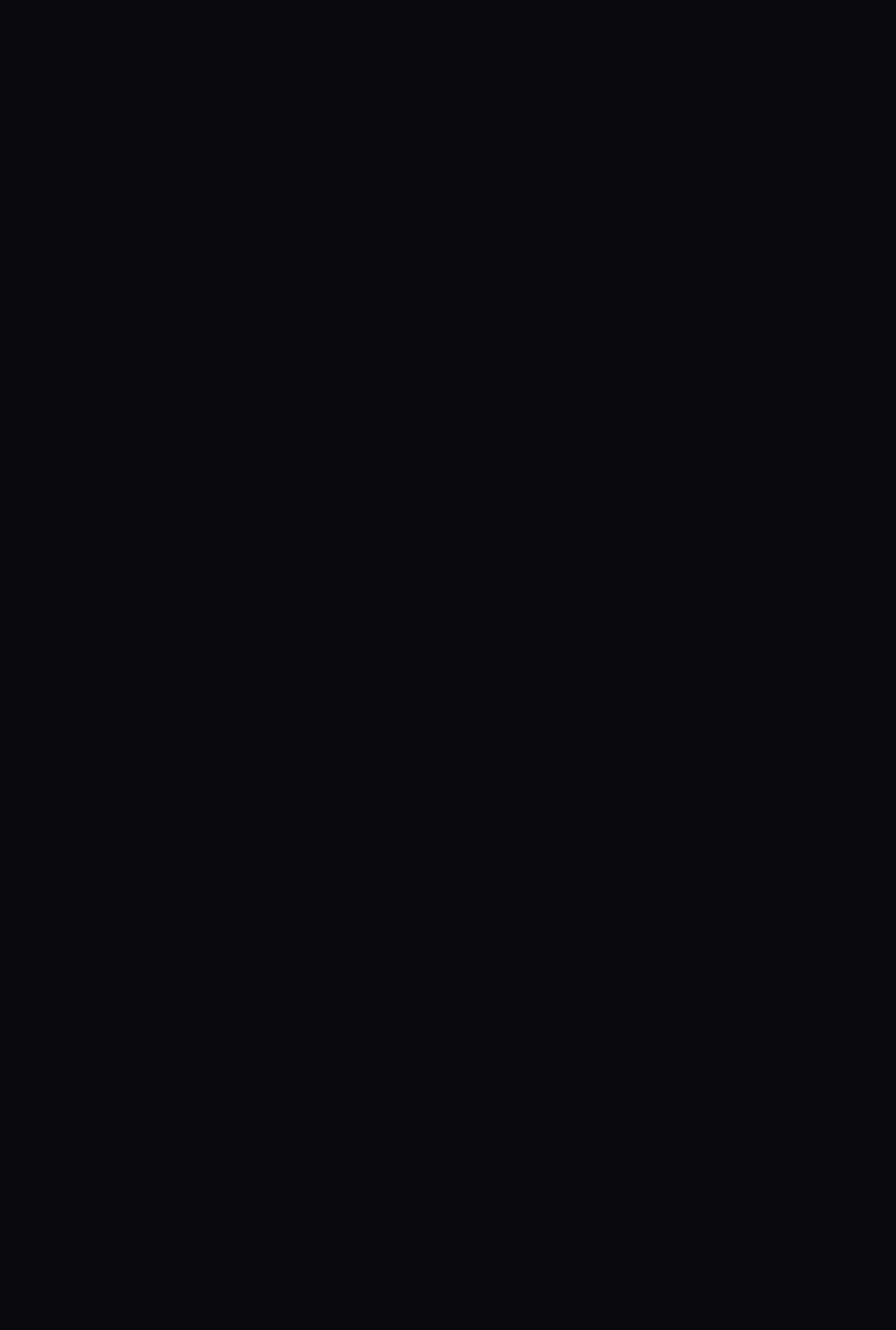
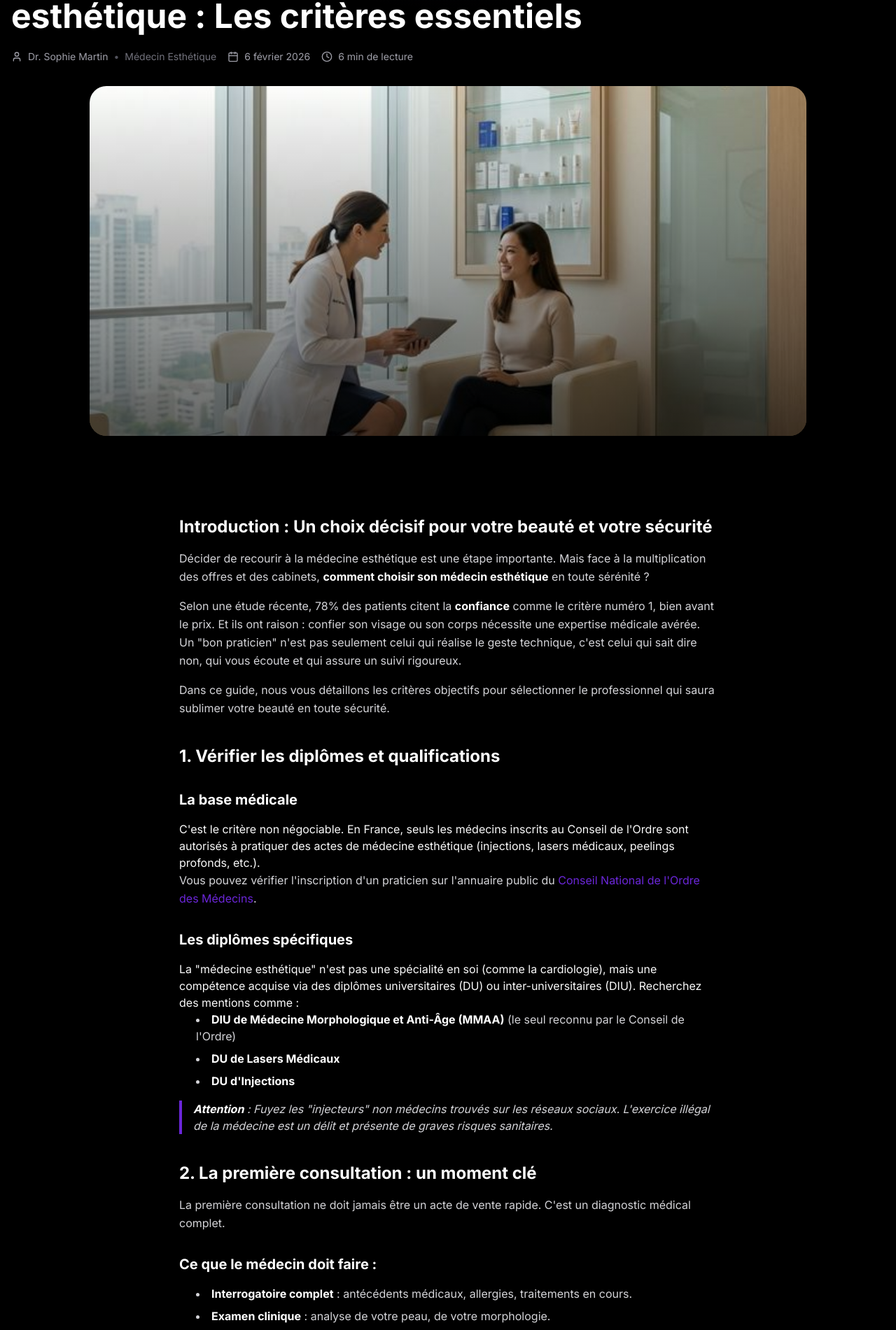
Before and after one commit to baguettecroissant/beautybeaute.fr, a Next.js app: page /blog/comment-choisir-medecin-esthetique in a window 1280 px wide. Before the commit this address had no page. Shown: the part 320-2221 px from the top of the page at 70% size. Before the commit the page ends 800 px from the top, so only its background shows below. Built offline with nearby package versions, Linux system fonts and the light colour scheme.

Commit message:
feat(blog): add article 'choisir son médecin esthétique'

```diff
--- a/src/data/blog-posts.ts
+++ b/src/data/blog-posts.ts
@@ -665,6 +665,122 @@ Une crème anesthésiante est appliquée 30-45 minutes avant le soin. La sensati
 - [Hydrafacial Lyon](/soin-hydrafacial/lyon)
 - [Hydrafacial Marseille](/soin-hydrafacial/marseille)
 `
+    },
+    {
+        slug: 'comment-choisir-medecin-esthetique',
+        title: 'Comment choisir son médecin esthétique : Les critères essentiels',
+        excerpt: 'Confier son visage n\'est pas anodin. Découvrez les 5 critères fondamentaux pour choisir le bon praticien et éviter les pièges.',
+        category: 'conseils',
+        publishedAt: '2026-02-06',
+        author: {
+            name: 'Dr. Sophie Martin',
+            role: 'Médecin Esthétique'
+        },
+        imageUrl: '/images/blog/choisir-medecin-esthetique.png',
+        readTime: 6,
+        metaDescription: 'Comment choisir son médecin esthétique ? Diplômes, avis, première consultation, prix. Guide complet pour trouver un bon praticien en toute confiance.',
+        keywords: ['choisir médecin esthétique', 'bon praticien esthétique', 'meilleur médecin esthétique', 'avis médecin esthétique', 'prix consultation esthétique'],
+        content: `
+## Introduction : Un choix décisif pour votre beauté et votre sécurité
+
+Décider de recourir à la médecine esthétique est une étape importante. Mais face à la multiplication des offres et des cabinets, **comment choisir son médecin esthétique** en toute sérénité ?
+
+Selon une étude récente, 78% des patients citent la **confiance** comme le critère numéro 1, bien avant le prix. Et ils ont raison : confier son visage ou son corps nécessite une expertise médicale avérée. Un "bon praticien" n'est pas seulement celui qui réalise le geste technique, c'est celui qui sait dire non, qui vous écoute et qui assure un suivi rigoureux.
+
+Dans ce guide, nous vous détaillons les critères objectifs pour sélectionner le professionnel qui saura sublimer votre beauté en toute sécurité.
+
+## 1. Vérifier les diplômes et qualifications
+
+### La base médicale
+C'est le critère non négociable. En France, seuls les médecins inscrits au Conseil de l'Ordre sont autorisés à pratiquer des actes de médecine esthétique (injections, lasers médicaux, peelings profonds, etc.).
+
+Vous pouvez vérifier l'inscription d'un praticien sur l'annuaire public du [Conseil National de l'Ordre des Médecins](https://www.conseil-national.medecin.fr/annuaire).
+
+### Les diplômes spécifiques
+La "médecine esthétique" n'est pas une spécialité en soi (comme la cardiologie), mais une compétence acquise via des diplômes universitaires (DU) ou inter-universitaires (DIU). Recherchez des mentions comme :
+- **DIU de Médecine Morphologique et Anti-Âge (MMAA)** (le seul reconnu par le Conseil de l'Ordre)
+- **DU de Lasers Médicaux**
+- **DU d'Injections**
+
+> **Attention** : Fuyez les "injecteurs" non médecins trouvés sur les réseaux sociaux. L'exercice illégal de la médecine est un délit et présente de graves risques sanitaires.
+
+## 2. La première consultation : un moment clé
+
+La première consultation ne doit jamais être un acte de vente rapide. C'est un diagnostic médical complet.
+
+### Ce que le médecin doit faire :
+- **Interrogatoire complet** : antécédents médicaux, allergies, traitements en cours.
+- **Examen clinique** : analyse de votre peau, de votre morphologie.
+- **Écoute** : comprendre vos complexes et vos attentes réalistes.
+- **Information** : expliquer les risques, les effets secondaires et les contre-indications.
+
+### Les "Red Flags" (signaux d'alerte) :
+- Le médecin ne vous examine pas ou reste derrière son bureau.
+- Il vous pousse à consommer plus d'actes que prévu ("vous devriez aussi refaire vos lèvres...").
+- Il vous garantit un résultat "parfait" sans évoquer les aléas.
+- Le devis est griffonné sur un coin de table.
+
+## 3. Le lieu et l'hygiène
+
+Le cadre doit respirer le professionnalisme. Que ce soit un cabinet privé ou une clinique, les normes d'hygiène doivent être irréprochables (asepsie, matériel stérile à usage unique).
+
+Pour les actes techniques comme l'[épilation laser](/epilation-laser) ou la [cryolipolyse](/cryolipolyse-minceur), assurez-vous que le médecin dispose d'un plateau technique moderne et entretenu. Les machines "low cost" sont souvent moins efficaces et plus risquées.
+
+## 4. La transparence des tarifs et le devis
+
+La loi oblige le praticien à remettre un **devis détaillé** pour tout acte esthétique supérieur à 300€ ou comportant une anesthésie générale.
+
+Ce devis doit mentionner :
+- La nature exacte de l'acte
+- Le prix TTC
+- Le numéro d'assurance RCP du médecin
+- Un délai de réflexion légal (généralement 15 jours)
+
+### Tableau comparatif des tarifs moyens (base indicative)
+
+| Acte | Prix moyen constaté | Durée moyenne |
+|------|---------------------|---------------|
+| Consultation bilan | 50€ - 100€ | 30-45 min |
+| Injection Acide Hyaluronique | 300€ - 450€ (par seringue) | 20-30 min |
+| Injection Botox | 350€ - 450€ (par flacon) | 15 min |
+| Séance Épilation Laser (maillot) | 80€ - 150€ | 15-20 min |
+| Séance Cryolipolyse (1 zone) | 350€ - 500€ | 45-60 min |
+
+## 5. Le suivi post-acte
+
+Un bon médecin esthétique assure le "service après-vente". Il doit être joignable en cas de complication ou d'inquiétude après l'acte.
+
+Demandez toujours :
+- "Qui puis-je appeler en cas d'urgence le week-end ?"
+- "Une visite de contrôle est-elle prévue ?" (elle est souvent incluse pour les injections ou la cryolipolyse).
+
+## FAQ : Questions fréquentes lors du choix
+
+### Comment se fier aux avis Google ?
+Les avis en ligne sont utiles mais doivent être pris avec recul. Regardez la **tendance générale** et la manière dont le médecin répond aux critiques négatives. Des avis 100% positifs sans aucun détail peuvent être suspects. Privilégiez le bouche-à-oreille et les photos avant/après montrées en consultation (plus fiables que sur Instagram).
+
+### Un médecin généraliste peut-il faire de l'esthétique ?
+Oui, tout docteur en médecine peut pratiquer des actes esthétiques s'il est formé et assuré pour cela. De nombreux médecins esthétiques sont issus de la médecine générale et ont suivi des formations spécifiques (DIU MMAA).
+
+### Faut-il choisir un dermatologue ou un médecin esthétique ?
+Les deux sont qualifiés.
+- Le **dermatologue** est le spécialiste des maladies de peau. C'est le choix idéal pour traiter l'acné, la couperose ou vérifier des grains de beauté avant un laser.
+- Le **médecin esthétique** se consacre exclusivement à l'esthétique et au vieillissement. Il a souvent une expertise très pointue sur les injections et les techniques de rajeunissement.
+
+### Le prix est-il gage de qualité ?
+Pas toujours, mais des prix anormalement bas doivent vous alerter. Des injections à prix cassés peuvent cacher des produits de mauvaise qualité ou contrefaits. Ne bradez pas votre visage.
+
+## Conclusion
+
+Choisir son médecin esthétique est une démarche personnelle qui demande du temps. Ne vous précipitez pas. La confiance se construit lors du premier rendez-vous.
+
+Si vous cherchez des praticiens qualifiés pour des soins spécifiques, n'hésitez pas à consulter nos guides par ville :
+- [Nos centres partenaires à Paris](/soin-hydrafacial/paris)
+- [Nos recommandations à Lyon](/epilation-laser/lyon)
+- [Les experts à Marseille](/cryolipolyse-minceur/marseille)
+
+Votre beauté mérite l'excellence et la sécurité.
+`
     }
 ];
 
```
Also changed, not shown: public/images/blog/choisir-medecin-esthetique.png (added).
